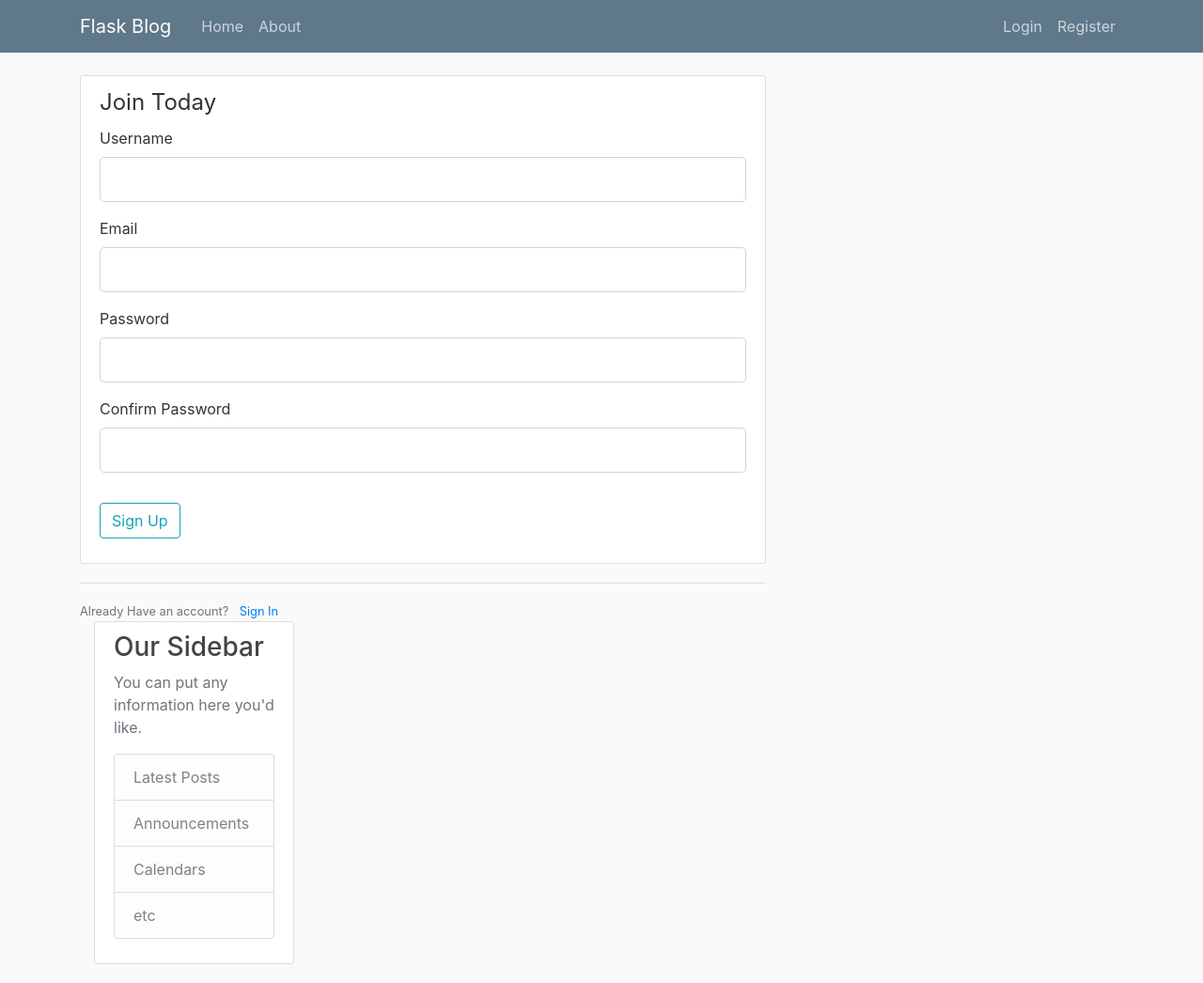
After one commit to parthnagarkar875/Blog-Website, a Flask app: page /register in a window 1280 px wide. The commit adds this page. Shown: the whole page at 94% size. Run offline with Flask 2, Linux system fonts and the light colour scheme; some libraries are stand-ins or nearby versions.

Commit message:
Added registration and login

```diff
--- a/app.py
+++ b/app.py
@@ -5,8 +5,8 @@ Created on Wed Apr 22 02:06:46 2020
 @author: Parth
 """
 
-
-from flask import Flask, render_template, url_for     #url_for is used for routing through links. We have used it while linking the CSS file.
+from flask import Flask,redirect,render_template,flash,url_for     #url_for is used for routing through links. We have used it while linking the CSS file.
+from forms import RegistrationForm, LoginForm
 
 posts=[
        {
@@ -28,7 +28,7 @@ posts=[
 # it is better to hardcode the name of the package.
 # =============================================================================
 app=Flask(__name__)
-app.secret_key= 'parth'
+app.config['SECRET_KEY']= 'e4404166e9d8df572cfa785bafa4cdb7'
 
 # =============================================================================
 # WSGI= Web Server Gateway Interface.
@@ -43,6 +43,19 @@ def home():
 def about():
     return render_template('about.html',title='About')
 
+@app.route('/register',methods=['GET','POST'])
+def register():
+    form=RegistrationForm()
+    if form.validate_on_submit():
+        flash(f'Account created for {form.username.data}!', 'success')
+        return redirect(url_for('home'))
+    return render_template('register.html',title='Register',form=form)
+
+@app.route('/login')
+def login():
+    form=LoginForm()
+    return render_template('login.html',title='Login',form=form)
+
 
 if __name__ == '__main__':
     app.run(debug=True)
--- /dev/null
+++ b/forms.py
@@ -0,0 +1,34 @@
+# -*- coding: utf-8 -*-
+"""
+Created on Wed Apr 29 20:09:35 2020
+
+@author: Parth
+"""
+
+
+from flask_wtf import FlaskForm
+from wtforms import StringField, PasswordField, SubmitField, BooleanField
+from wtforms.validators import DataRequired, Length, Email, EqualTo
+
+class RegistrationForm(FlaskForm):
+    username=StringField('Username',
+                         validators= [DataRequired(), Length(min=2,max=20)])
+    email=StringField('Email',
+                         validators= [DataRequired(), Email()])
+
+    password= PasswordField('Password', validators=[DataRequired()])
+    confirm_password= PasswordField('Confirm Password',
+                                    validators=[DataRequired(), EqualTo('password')])
+
+
+    submit = SubmitField('Sign Up')
+
+
+class LoginForm(FlaskForm):
+
+    email=StringField('Email',
+                         validators= [DataRequired(), Email()])
+
+    password= PasswordField('Password', validators=[DataRequired()])
+    remember=BooleanField('Remember Me')
+    submit = SubmitField('Sign Up')
--- a/templates/layout.html
+++ b/templates/layout.html
@@ -41,7 +41,17 @@
 <main role="main" class="container">
   <div class="row">
     <div class="col-md-8">
+    	{% with messages = get_flashed_messages(with_categories=true) %}
+    	{% if messages %}
+    		{% for category, message in messages %}
+    			<div class="alert alert-{{ category }}">
+    				{{ message }}
+    			</div>
+    		{% endfor %}
+    	{% endif %}
+    	{% endwith %}
       {% block content %}{% endblock %}
+
     </div>
     <div class="col-md-4">
       <div class="content-section">
--- /dev/null
+++ b/templates/register.html
@@ -0,0 +1,38 @@
+{% extends "layout.html" %}
+{% block content %}
+<div class="content-section">
+	<form method="POST" action="">
+		{{ form.hidden_tag() }}
+		<fieldset class="form-group">
+			<legend class="border-bottom-mb-4">Join Today</legend>
+			<div class="form-group">
+				{{ form.username.label(class="form-control-label") }}
+				{{ form.username(class="form-control form-control-lg") }}
+			</div>
+
+			<div class="form-group">
+				{{ form.email.label(class="form-control-label") }}
+				{{ form.email(class="form-control form-control-lg") }}
+			</div>
+
+			<div class="form-group">
+				{{ form.password.label(class="form-control-label") }}
+				{{ form.password(class="form-control form-control-lg") }}
+			</div>
+
+			<div class="form-group">
+				{{ form.confirm_password.label(class="form-control-label") }}
+				{{ form.confirm_password(class="form-control form-control-lg") }}
+			</div>
+		</fieldset>
+		<div class="form-group">
+			{{ form.submit(class="btn btn-outline-info") }}
+	</div>
+	</form>
+</div>
+<div class="border-top pt-3">
+	<small class="text-muted">
+		Already Have an account? <a class="ml-2" href="{{ url_for('login') }}">Sign In</a>
+	</small>
+
+{% endblock content %}
```
Also changed, not shown: templates/login.html (added).
